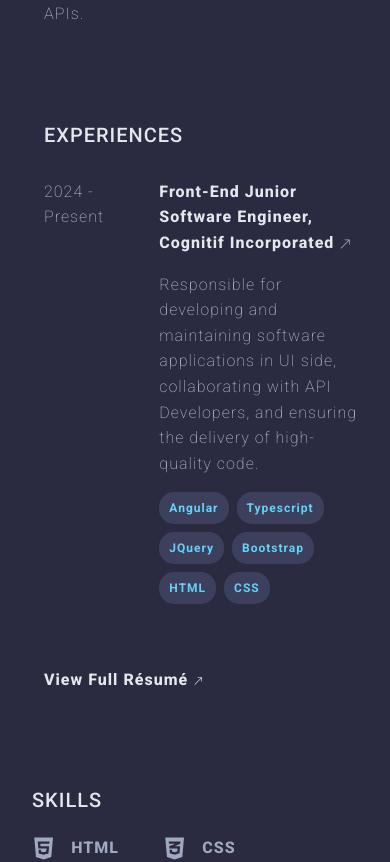
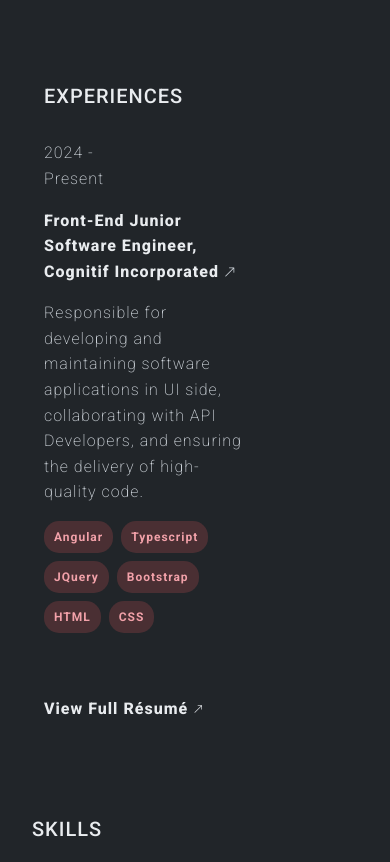
Before and after one commit to diksik0123/devpaulio, a React (Vite) app: page / in a window 390 px wide. Shown: the part 1182-2044 px from the top of the page. Built offline with nearby package versions, Linux system fonts and the light colour scheme.

Commit message:
adjust color, resposiveness, and spacin

```diff
--- a/src/App.scss
+++ b/src/App.scss
@@ -1,11 +1,11 @@
 @import url('https://fonts.googleapis.com/css2?family=Roboto:ital,wght@0,100..900;1,100..900&display=swap');
 
 :root{
-    --background-color: #2a2a40;
-    --text-color: #e4e7ec;
-    --sub-text-color: #9faac2;
-    --hover-text-color: #66d1f7;
-    --badge-bg-color: #3c405d;
+    --background-color: #212529;
+    --text-color: #E9ECEF;
+    --sub-text-color: #CED4DA;
+    --hover-text-color: #F2A1A9;
+    --badge-bg-color: #4A2F33;
     --font-family: 'Roboto', sans-serif;
     --cursorX: 50vw;
     --cursorY: 50vh;
@@ -65,7 +65,6 @@ body {
         .sticky-nav{
             position: static !important;
         }
-
     }
 
     p{
--- a/src/Components/Experience/Experience.module.scss
+++ b/src/Components/Experience/Experience.module.scss
@@ -29,6 +29,7 @@ section{
             i{
                 transition: all 0.3s;
                 padding-top: 0px;
+                padding-left: 3px;
                 color: var(--hover-text-color) !important;
             }
         }
@@ -47,11 +48,18 @@ section{
             i{
                 transition: all 0.3s;
                 padding-top: 0px;
+                padding-left: 3px;
             }
             span{
                 color: var(--hover-text-color) !important;
-                transition: 0.3s;
+                transition: all 0.3s;
             }
         }
     }
+
+    @media (max-width: 768px) {
+        .experience-container{
+            flex-direction: column;
+        }
+    }
 }
--- a/src/Components/Footer/Footer.jsx
+++ b/src/Components/Footer/Footer.jsx
@@ -4,7 +4,7 @@ function Footer() {
   return (
     <>
     <section id='footer'>
-      <div className={`d-flex ${styles.footer}`}>
+      <div className={`d-flex w-75 ${styles.footer}`}>
         <p className={styles['footer-text']}>Made and coded by <span>me</span>, <span>myself</span>, and <span>I</span>. Built with <span>React.JS</span>, <span>Bootstrap</span>, and <span>SaSS</span>, deployed with <span>Vercel</span> | Inspired by <a href="https://www.brittanychiang.com/" target="_blank">Britanny Chiang</a> portfolio template.</p>
       </div>
     </section>
--- a/src/Components/Footer/Footer.module.scss
+++ b/src/Components/Footer/Footer.module.scss
@@ -17,6 +17,6 @@ section{
 
   a:hover{
     color: var(--hover-text-color);
-    transition: 0.3s;
+    transition: all 0.3s;
   }
 }
--- a/src/Components/Navigation/Navigation.module.scss
+++ b/src/Components/Navigation/Navigation.module.scss
@@ -102,3 +102,9 @@ section{
         margin-top: 80% !important;
     }
 }
+
+@media (max-width: 768px) {
+     footer{
+        margin-top: 10% !important;
+    }
+}
--- a/src/Components/Skills/Skills.jsx
+++ b/src/Components/Skills/Skills.jsx
@@ -9,7 +9,7 @@ function Skills() {
     <>
       <section id='skills' className={styles.skills}>
         <div className={`row pt-3 pb-3 ${styles.container}`}>
-          <h5 className='mb-3'>SKILLS</h5>
+          <h5 className='mb-4'>SKILLS</h5>
           <div className={`${styles['skills-container']} d-flex gap-4 flex-wrap ps-0`}>
             <div className={`${styles.skill}`}>
               <FontAwesomeIcon icon={faHtml5} className={`${styles.icons} ${styles["icon-html"]}`} title="HTML5" /> <span>HTML</span>
```
Also changed, not shown: index.html (line endings or trailing spaces).
